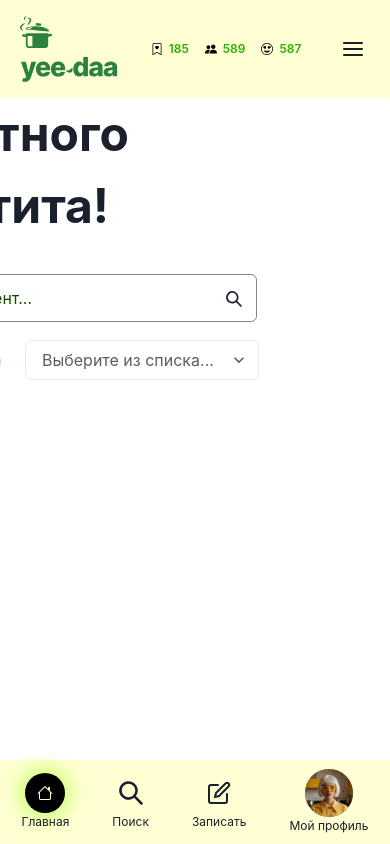
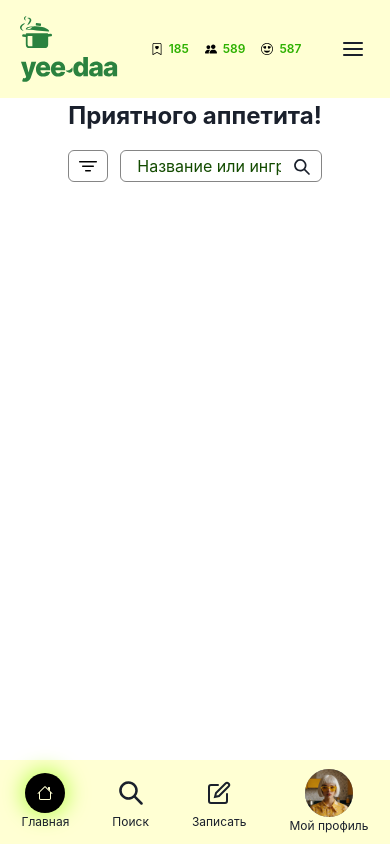
Before and after one commit to ClevertecFrontendLab/Shvadr, a React (Vite) app: page / in a window 390 px wide. Built offline with nearby package versions, Linux system fonts and the light colour scheme.

Commit message:
fix(src): fix adaptive

```diff
--- a/src/components/MainComponent/main.module.scss
+++ b/src/components/MainComponent/main.module.scss
@@ -9,3 +9,19 @@
     font-weight: 700;
     font-size: 48px;
 }
+
+@media(max-width: 1040px) {
+    .title{
+        font-size: 33px;
+    }
+}
+
+@media(max-width: 767px) {
+    .title{
+        font-size: 24px;
+    }
+
+    .main{
+        width: 100vw;
+    }
+}
--- a/src/components/SearchComponent/search.module.scss
+++ b/src/components/SearchComponent/search.module.scss
@@ -1,3 +1,34 @@
 .container{
     margin-top: 32px;
 }
+
+.select{
+    height: 40px !important;
+    width: 234px !important;
+    border-color: rgba(0, 0, 0, 0.08) !important;
+    color: rgba(0, 0, 0, 0.64) !important;
+}
+
+.input{
+    border-color: rgba(0, 0, 0, 0.48) !important;
+}
+
+@media(max-width: 1040px) {
+    .select{
+        width: 100% !important;
+    }
+}
+
+@media(max-width: 767px) {
+    .container{
+        margin-top: 16px;
+        width: calc(100vw - 35vw);
+    }
+}
+
+@media(max-width: 360px) {
+    .container{
+        margin-top: 16px;
+        width: calc(100vw - 10vw);
+    }
+}
--- a/src/components/SearchComponent/search.tsx
+++ b/src/components/SearchComponent/search.tsx
@@ -22,8 +22,8 @@ function Search() {
                 <Button
                     variant='outline'
                     mr='12px'
-                    w='48px'
-                    h='48px'
+                    h={{ base: '32px', md: '48px' }}
+                    w={{ base: '32px', md: '48px' }}
                     borderColor='rgba(0, 0, 0, 0.48)'
                 >
                     <FiltersIcon color='black' />
@@ -32,30 +32,32 @@ function Search() {
                     <Input
                         placeholder='Название или ингредиент...'
                         _placeholder={{ color: '#134b00' }}
-                        w='458px'
-                        h='48px'
-                        borderColor='rgba(0, 0, 0, 0.48)'
+                        className={styles.input}
+                        w={{ base: '100%', lg: '458px' }}
+                        h={{ base: '32px', md: '48px' }}
                     />
-                    <InputRightElement mt='5px' mr='5px'>
+                    <InputRightElement
+                        mt={{ base: '-3px', md: '5px' }}
+                        mr={{ base: '0', md: '5px' }}
+                    >
                         <SearchIcon />
                     </InputRightElement>
                 </InputGroup>
             </Flex>
-            <Flex alignItems='center' mt='18px' justifyContent='space-between'>
+            <Flex
+                alignItems='center'
+                mt='18px'
+                justifyContent='space-between'
+                display={{ base: 'none', md: 'flex' }}
+            >
                 <Flex>
                     <Text fontSize='16px' fontWeight='500'>
                         Исключить мои аллергены
                     </Text>
-                    <Switch m='4px 0 0 12px' />
+                    <Switch m='4px 0 0 12px' alignSelf='center' />
                 </Flex>
                 <Box>
-                    <Select
-                        placeholder='Выберите из списка...'
-                        h='40px'
-                        w='234px'
-                        borderColor='rgba(0, 0, 0, 0.08)'
-                        color='rgba(0, 0, 0, 0.64)'
-                    >
+                    <Select placeholder='Выберите из списка...' className={styles.select}>
                         <option value='option1'>Option 1</option>
                         <option value='option2'>Option 2</option>
                         <option value='option3'>Option 3</option>
```
